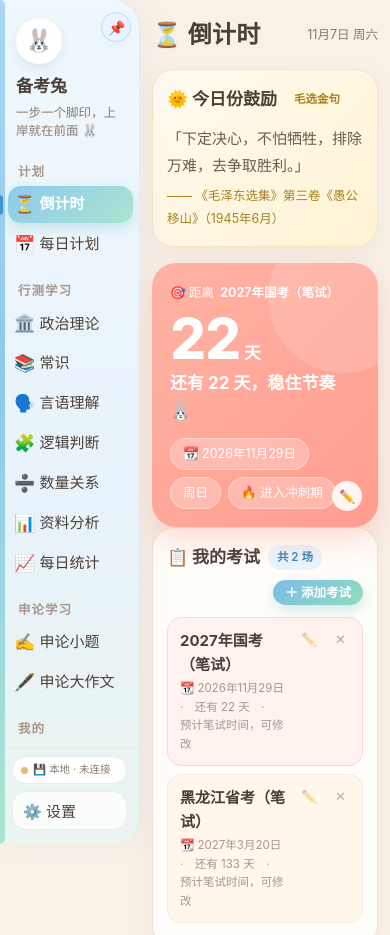
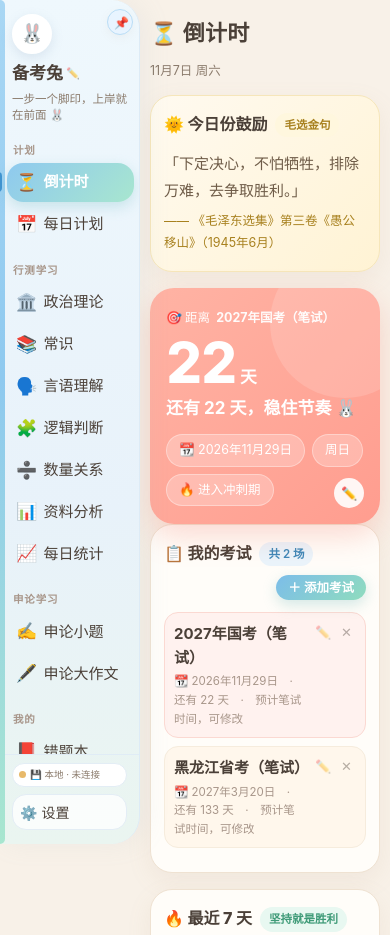
Before and after one commit to yuxinfu88/shangan-workbench, a plain HTML site: page index.html in a window 390 px wide. Shown: the top 935 px of the page. Drawn offline with Linux system fonts and the light colour scheme.

Commit message:
手机端排版收紧：侧栏与卡片留白、考试行按钮不再压标题

```diff
--- a/index.html
+++ b/index.html
@@ -368,14 +368,29 @@ textarea.inp{min-height:72px;resize:vertical;line-height:1.6}
 @media(max-width:1024px){:root{--nav-w:170px}}
 @media(max-width:640px){
   :root{--nav-w:140px}
-  #main{padding:14px 12px 70px}
-  .card{padding:16px 14px;border-radius:22px}
-  .cd-card{padding:20px 18px 18px;border-radius:24px}
-  .nav-scroll{padding-left:8px;padding-right:6px}
-  .nav-item{padding:7px 6px;gap:5px;border-radius:13px}
-  .avatar-wrap{width:46px;height:46px;font-size:22px}
+  #main{padding:14px 10px 70px}
+  .card{padding:16px 13px;border-radius:22px}
+  .cd-card{padding:20px 16px 18px;border-radius:24px}
+  .nav-head{padding:14px 8px 8px 12px}
+  .avatar-wrap{width:40px;height:40px;font-size:19px;border-width:2px}
+  .pin-btn{width:26px;height:26px;font-size:12px;right:6px;top:9px}
+  .nav-nick{margin-top:6px;gap:3px}
+  .nav-nick .pencil{opacity:.55}
+  .nav-motto{display:-webkit-box;-webkit-line-clamp:2;-webkit-box-orient:vertical;overflow:hidden;font-size:calc(var(--fs-sm) - 1px)}
+  .nav-scroll{padding-left:7px;padding-right:5px}
+  .nav-group-t{padding-left:6px;font-size:calc(var(--fs-sm) - 2px)}
+  .sync-pill{font-size:calc(var(--fs-sm) - 3px);padding:5px 6px;gap:4px}
+  .set-btn{padding:7px 7px;font-size:calc(var(--fs-body) - 1px);gap:5px}
+  .page-head h1{font-size:calc(var(--fs-h1) - 2px)}
+  .page-head .sub{margin-left:0;width:100%}
+  .card-head h2{font-size:calc(var(--fs-card) - 1px)}
   .bars{height:92px;gap:5px}
   .wrong-imgs img{width:64px;height:64px}
+  .item{padding:11px 12px}
+  .row{padding:9px 9px;gap:7px}
+  #navFab{width:44px;height:44px;font-size:18px;left:10px;bottom:16px}
+  .modal-box{padding:18px;border-radius:24px}
+  .stat{padding:10px 11px}
 }
 @media(prefers-reduced-motion:reduce){*{animation-duration:.01ms !important;transition-duration:.01ms !important}}
 
@@ -1133,8 +1148,9 @@ function renderCountdown(){
       html += '<div class="row' + (color === 'warn' ? ' overdue' : '') + '">' +
         '<div class="txt"><b>' + esc(e.name) + '</b>' +
         '<div class="m">📆 ' + fmtCN(e.date) + '　·　' + (dd >= 0 ? '还有 ' + dd + ' 天' : '已过 ' + (-dd) + ' 天') + (e.note ? '　·　' + esc(e.note) : '') + '</div></div>' +
+        '<div style="display:flex;gap:2px;flex:0 0 auto">' +
         '<button class="del" data-act="edit-exam" data-id="' + e.id + '">✏️</button>' +
-        '<button class="del" data-act="del-exam" data-id="' + e.id + '">✕</button></div>';
+        '<button class="del" data-act="del-exam" data-id="' + e.id + '">✕</button></div></div>';
     });
   }
   html += '</div>';
```
